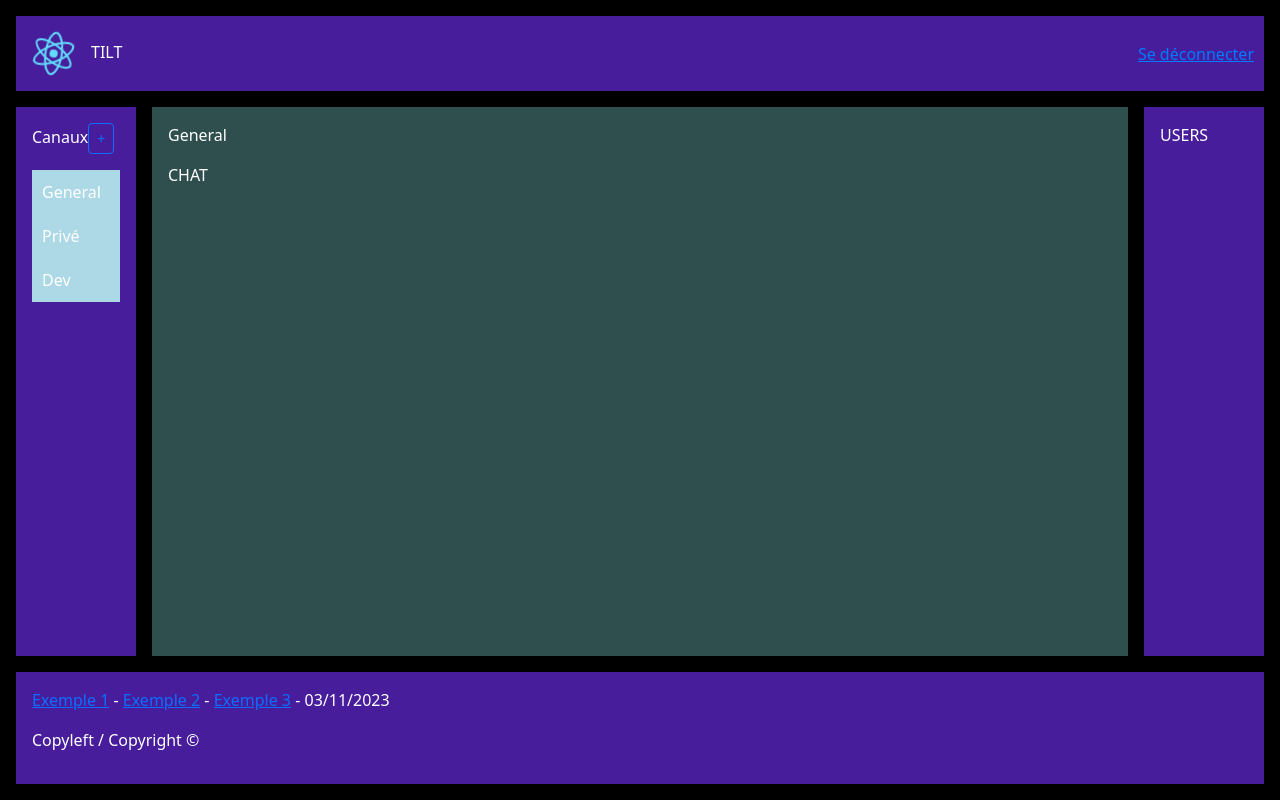
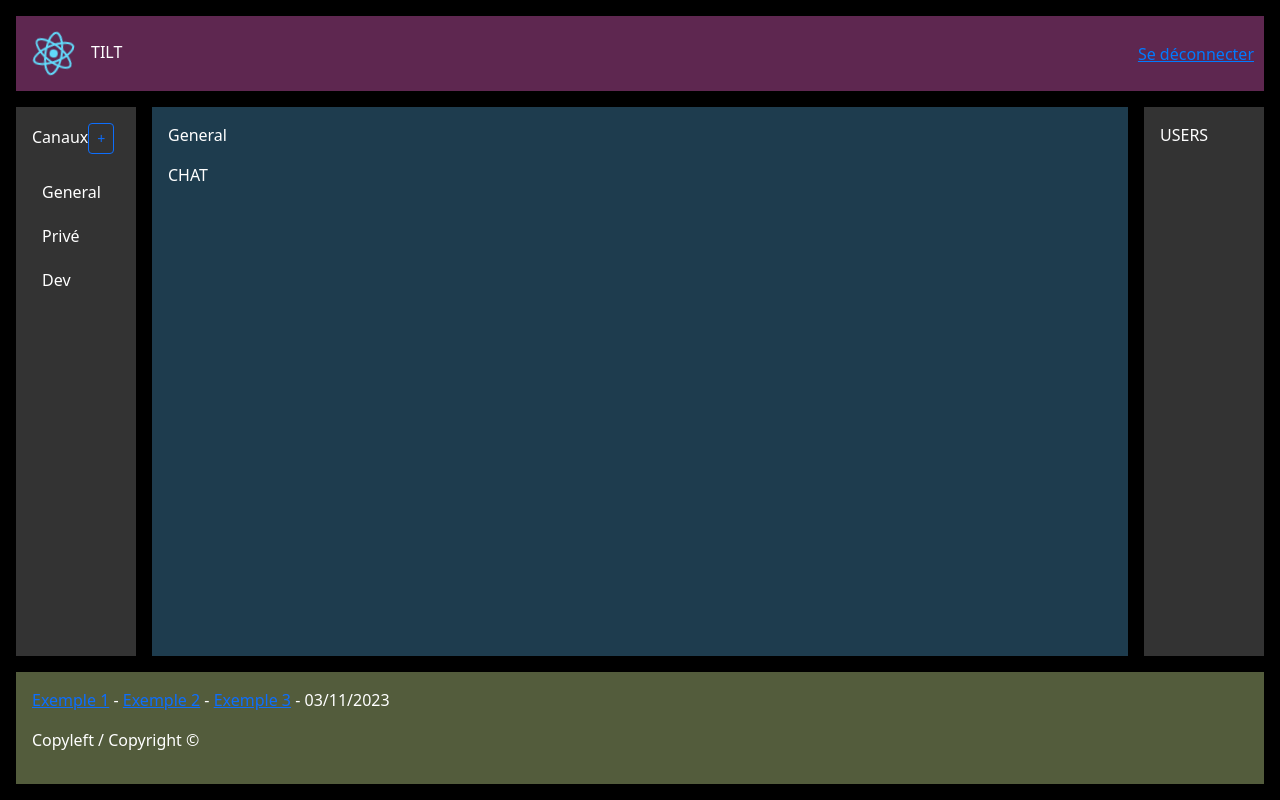
Before and after one commit to pascal-libaud/Tilt, a React (Create React App) app in the folder src/frontend/: page / in a window 1280 px wide. Built offline with nearby package versions, Linux system fonts and the light colour scheme.

Commit message:
Reprise des couleurs et de la sélection d'un item dans la List.

```diff
--- a/src/frontend/src/App.css
+++ b/src/frontend/src/App.css
@@ -33,7 +33,7 @@
 }
 
 .App-header {
-  background-color: #471d9b;
+  background-color: #5E2750;
   min-height: 5vh;
   display: flex;
   flex-direction: row;
@@ -45,8 +45,7 @@
 }
 
 .App-footer {
-  background-color: #471d9b;
-  flex-direction: column;
+  background-color: #535C3C;
   font-size: 16px;
   color: white;
   padding: 16px;
@@ -60,7 +59,7 @@
 }
 
 .canals {
-  background-color: #471d9b;
+  background-color: #333333;
   min-width: 15vh;
   margin-left: 16px;
   margin-right: 16px;
@@ -68,13 +67,13 @@
 }
 
 .chat {
-  background-color: darkslategray;
+  background-color: #1E3C4E;
   flex: 1;
   padding: 16px;
 }
 
 .users {
-  background-color: #471d9b;
+  background-color: #333333;
   min-width: 15vh;
   margin-left: 16px;
   margin-right: 16px;
--- a/src/frontend/src/ui/ui-components/list.tsx
+++ b/src/frontend/src/ui/ui-components/list.tsx
@@ -9,19 +9,18 @@ type ListItemProps = {
 const ListItem = ({ item, isSelected, onClick }: ListItemProps) => {
     const [isHovered, setIsHovered] = useState(false);
 
-    const background = () => {
+    const backgroundTranparency = () => {
         if (isSelected)
-            return isHovered ? 'darkblue' : 'lightblue'
+            return isHovered ? 0.4 : 0.3
         else
-            return isHovered ? '#e0e0e0' : 'transparent'
-
+            return isHovered ? 0.2 : 0
     }
 
     return (
         <div
             style={{
                 padding: '10px',
-                backgroundColor: background(),
+                backgroundColor: `rgba(0, 0, 0, ${backgroundTranparency()})`,
                 cursor: isHovered ? 'pointer' : 'default'
             }}
             onMouseEnter={() => setIsHovered(true)}
@@ -33,13 +32,17 @@ const ListItem = ({ item, isSelected, onClick }: ListItemProps) => {
 }
 
 type ListProps = {
-    children?: ReactNode,
-    items: string[],
-    label?: string,
+    children?: ReactNode
+    items: string[]
+    initialSelectedItem?: string | null
+    label?: string
     onClick?: (item: string) => void
 }
 
-const List = ({ children, items, label, onClick }: ListProps) => {
+const List = ({ children, items, initialSelectedItem, label, onClick }: ListProps) => {
+
+    const [selectedItem, setSelectedItem] = useState<string | null>(initialSelectedItem ?? null)
+
     return (
         <div>
             <p>
@@ -47,7 +50,14 @@ const List = ({ children, items, label, onClick }: ListProps) => {
                 {children}
             </p>
             {items.map((item) => (
-                <ListItem key={item} item={item} isSelected={true} onClick={item => onClick && onClick(item)} />
+                <ListItem
+                    key={item}
+                    item={item}
+                    isSelected={item === selectedItem}
+                    onClick={item => {
+                        onClick && onClick(item)
+                        setSelectedItem(item)
+                    }} />
             ))}
         </div>
     )
```
